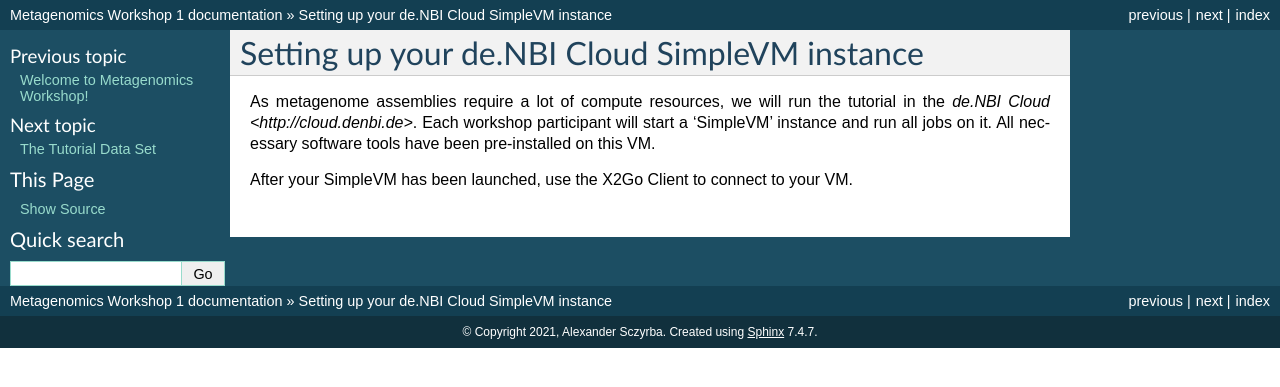
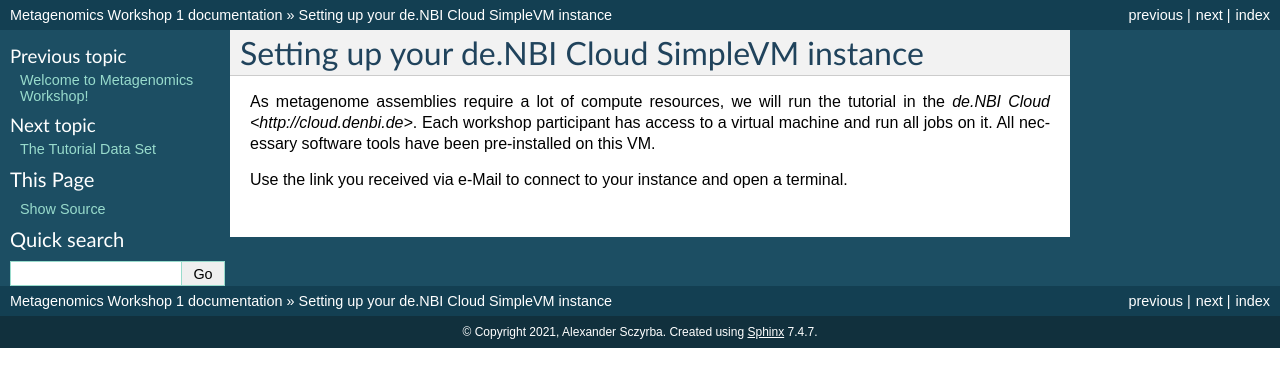
Before and after one commit to metagenomics/metagenomics-workshop, a Sphinx documentation site: the page built from docs/simplevm.rst, in a window 1280 px wide. Shown: the top 387 px of the page. Built offline with Sphinx 7.4.7, drawn with Linux system fonts in a browser that asks for light colours.

Commit message:
Update simplevm.rst

```diff
--- a/docs/simplevm.rst
+++ b/docs/simplevm.rst
@@ -2,7 +2,8 @@ Setting up your de.NBI Cloud SimpleVM instance
 ==============================================
 
 As metagenome assemblies require a lot of compute resources, we will run the tutorial
-in the `de.NBI Cloud <http://cloud.denbi.de>`. Each workshop participant will start a 'SimpleVM' instance
-and run all jobs on it. All necessary software tools have been pre-installed on this VM.
+in the `de.NBI Cloud <http://cloud.denbi.de>`. Each workshop participant has access to
+a virtual machine and run all jobs on it.
+All necessary software tools have been pre-installed on this VM.
 
-After your SimpleVM has been launched, use the X2Go Client to connect to your VM.
+Use the link you received via e-Mail to connect to your instance and open a terminal.
```
